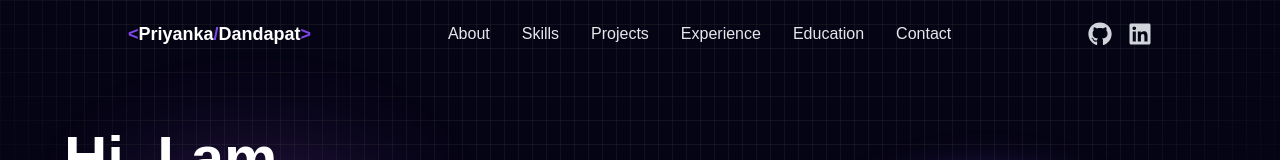
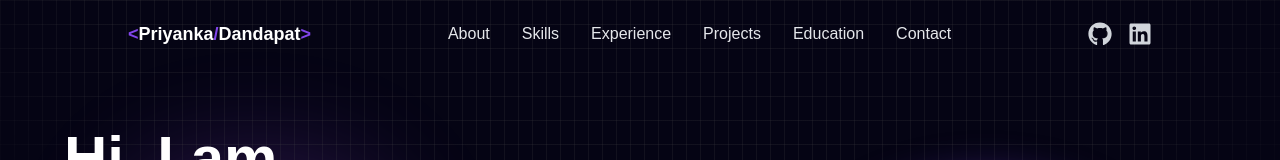
Before and after one commit to PriyankaDandapat/Portfolio, a React (Vite) app: page / in a window 1280 px wide. Shown: the top 160 px of the page. Built offline with nearby package versions, Linux system fonts and the light colour scheme.

Commit message:
navbar reaarange

```diff
--- a/src/components/Navbar/Navbar.jsx
+++ b/src/components/Navbar/Navbar.jsx
@@ -10,8 +10,8 @@ const Navbar = () => {
   const menuItems = [
     { id: "about", label: "About" },
     { id: "skills", label: "Skills" },
+    { id: "experience", label: "Experience" },
     { id: "work", label: "Projects" },
-    { id: "experience", label: "Experience" },
     { id: "education", label: "Education" },
     { id: "contact", label: "Contact" },
   ];
```
